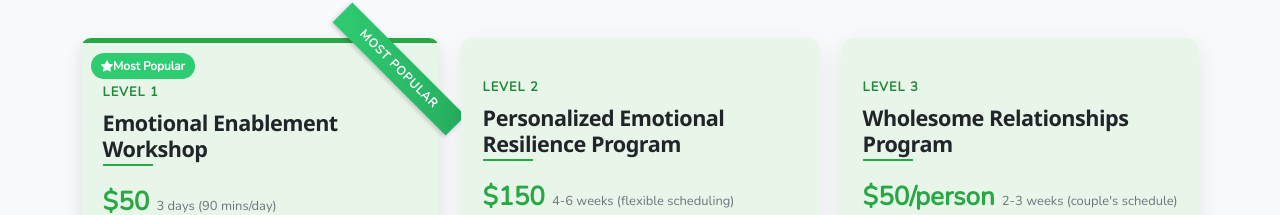
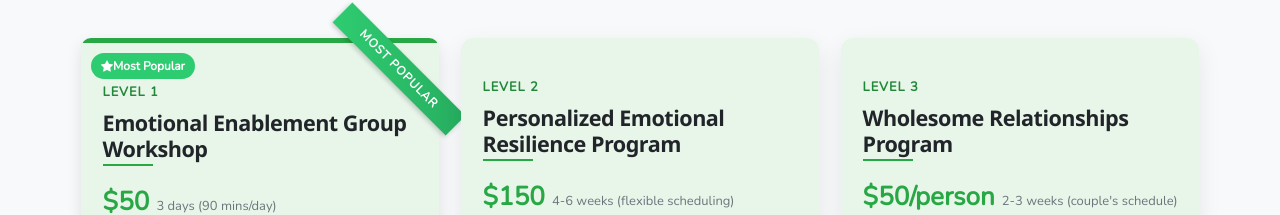
Before and after one commit to EmotionEase-dev/emotionease-Website, a React (Vite) app: page /programs in a window 1280 px wide. Shown: the part 561-776 px from the top of the page. Built offline with nearby package versions, Linux system fonts and the light colour scheme; a web font is replaced by a local one.

Commit message:
Update CuratedPrograms.jsx

```diff
--- a/pages/CuratedPrograms.jsx
+++ b/pages/CuratedPrograms.jsx
@@ -7,7 +7,7 @@ const CuratedPrograms = () => {
   const programs = [
     {
       level: "Level 1",
-      title: "Emotional Enablement Workshop",
+      title: "Emotional Enablement Group Workshop",
       duration: "3 days (90 mins/day)",
       price: "$50",
       for: "Entrepreneurs, Working Professionals & Students",
```
